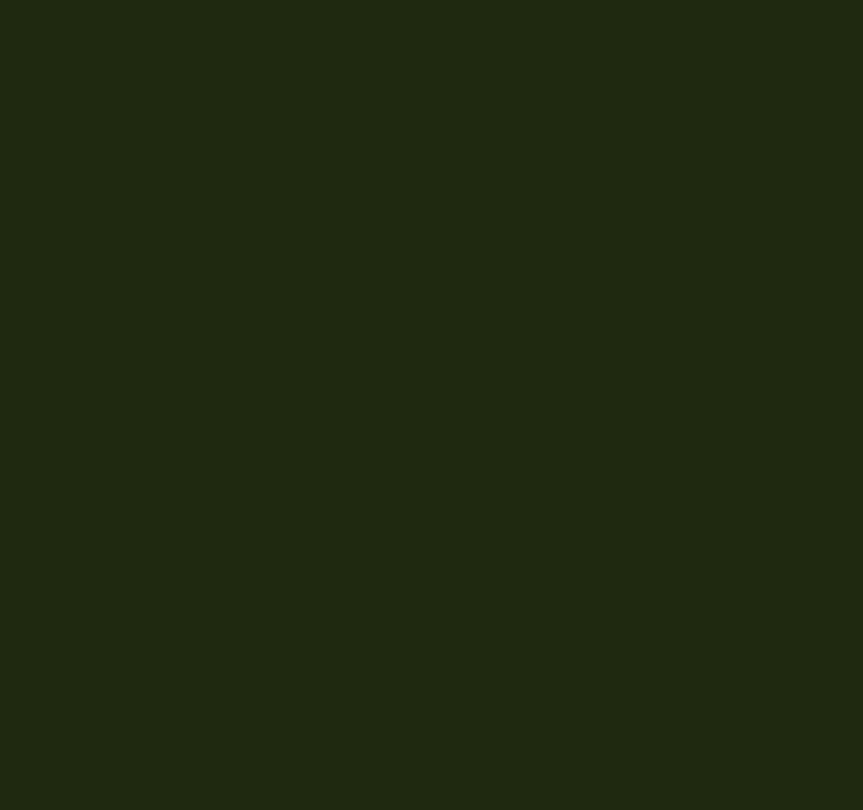
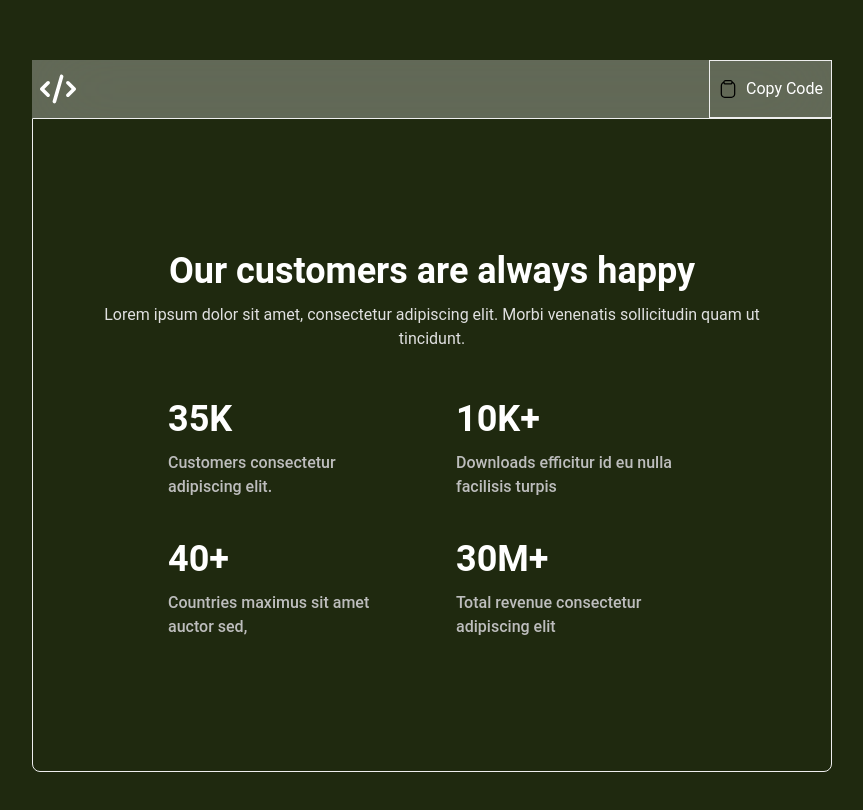
Before and after one commit to akash-khan-311/softui, a React (Vite) app: page /components/stats in a window 1280 px wide. Shown: the part 1764-2574 px from the top of the page, without its empty margins (336-1199 px from the left). Before the commit the page ends 1812 px from the top, so only its background shows below. Built offline with nearby package versions, Linux system fonts and the light colour scheme.

Commit message:
create statistics-3

```diff
--- a/src/UIcomponents/Stats/Stats.jsx
+++ b/src/UIcomponents/Stats/Stats.jsx
@@ -1,11 +1,13 @@
 import Stats1 from "../../components/App/Stats/Stats1";
 import Stats2 from "../../components/App/Stats/Stats2";
+import Stats3 from "../../components/App/Stats/Stats3";
 
 const Stats = () => {
     return(
         <div>
              <Stats1/>
              <Stats2/>
+             <Stats3/>
         </div>
     )
 }
--- /dev/null
+++ b/src/components/App/Stats/Stats3.jsx
@@ -0,0 +1,106 @@
+import CodeBox from "../../../Shared/CodeBox/CodeBox";
+
+const Stats3 = () => {
+  const stats = [
+    {
+      data: "35K",
+      desc: "Customers consectetur adipiscing elit.",
+    },
+    {
+      data: "10K+",
+      desc: "Downloads efficitur id eu nulla facilisis turpis",
+    },
+    {
+      data: "40+",
+      desc: "Countries maximus sit amet auctor sed,",
+    },
+    {
+      data: "30M+",
+      desc: "Total revenue consectetur adipiscing elit",
+    },
+  ];
+
+  return (
+    <div>
+      <CodeBox
+        stringCode={`export default () => {
+
+            const stats = [
+                {
+                    data: "35K",
+                    desc: "Customers consectetur adipiscing elit."
+                },
+                {
+                    data: "10K+",
+                    desc: "Downloads efficitur id eu nulla facilisis turpis"
+                },
+                {
+                    data: "40+",
+                    desc: "Countries maximus sit amet auctor sed,"
+                },
+                {
+                    data: "30M+",
+                    desc: "Total revenue consectetur adipiscing elit"
+                },
+            ]
+
+            return (
+                <section className="py-28">
+                    <div className="relative z-10 max-w-screen-xl mx-auto px-4 md:px-8">
+                        <div className="max-w-2xl xl:mx-auto xl:text-center">
+                            <h3 className="text-white text-3xl font-semibold sm:text-4xl">
+                                Our customers are always happy
+                            </h3>
+                            <p className="mt-3 text-gray-300">
+                                Lorem ipsum dolor sit amet, consectetur adipiscing elit. Morbi venenatis sollicitudin quam ut tincidunt.
+                            </p>
+                        </div>
+                        <div className="mt-12">
+                            <ul className="flex-wrap gap-x-12 gap-y-10 items-center space-y-8 sm:space-y-0 sm:flex xl:justify-center">
+                                {
+                                    stats.map((item, idx) => (
+                                        <li key={idx} className="sm:max-w-[15rem]">
+                                            <h4 className="text-4xl text-white font-semibold">{item.data}</h4>
+                                            <p className="mt-3 text-gray-400 font-medium">{item.desc}</p>
+                                        </li>
+                                    ))
+                                }
+                            </ul>
+                        </div>
+                    </div>
+                </section>
+            )
+        }`}
+      >
+        <section className="py-28 ">
+          <div className="relative z-10 max-w-screen-xl mx-auto px-4 md:px-8">
+            <div className="max-w-2xl xl:mx-auto xl:text-center">
+              <h3 className="text-white text-3xl font-semibold sm:text-4xl">
+                Our customers are always happy
+              </h3>
+              <p className="mt-3 text-gray-300">
+                Lorem ipsum dolor sit amet, consectetur adipiscing elit. Morbi
+                venenatis sollicitudin quam ut tincidunt.
+              </p>
+            </div>
+            <div className="mt-12">
+              <ul className="flex-wrap gap-x-12 gap-y-10 items-center space-y-8 sm:space-y-0 sm:flex xl:justify-center">
+                {stats.map((item, idx) => (
+                  <li key={idx} className="sm:max-w-[15rem]">
+                    <h4 className="text-4xl text-white font-semibold">
+                      {item.data}
+                    </h4>
+                    <p className="mt-3 text-gray-400 font-medium">
+                      {item.desc}
+                    </p>
+                  </li>
+                ))}
+              </ul>
+            </div>
+          </div>
+        </section>
+      </CodeBox>
+    </div>
+  );
+};
+export default Stats3;
```
